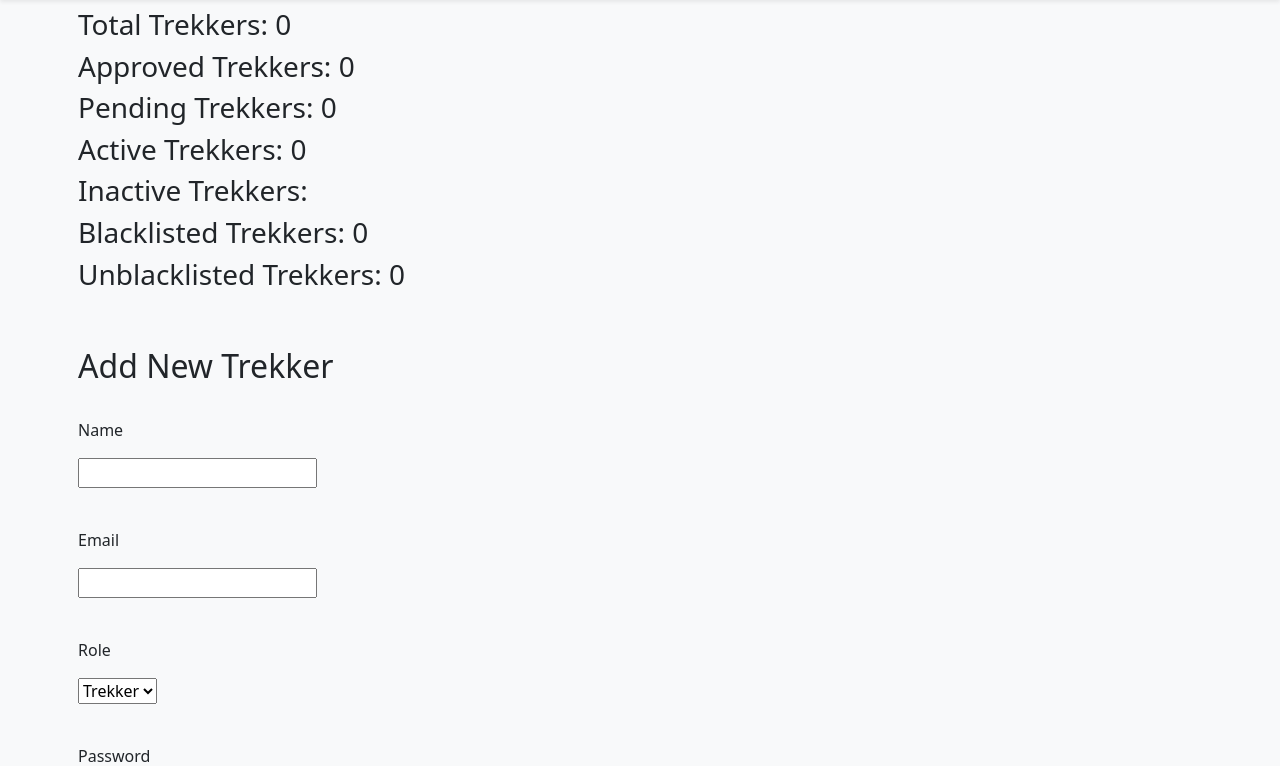
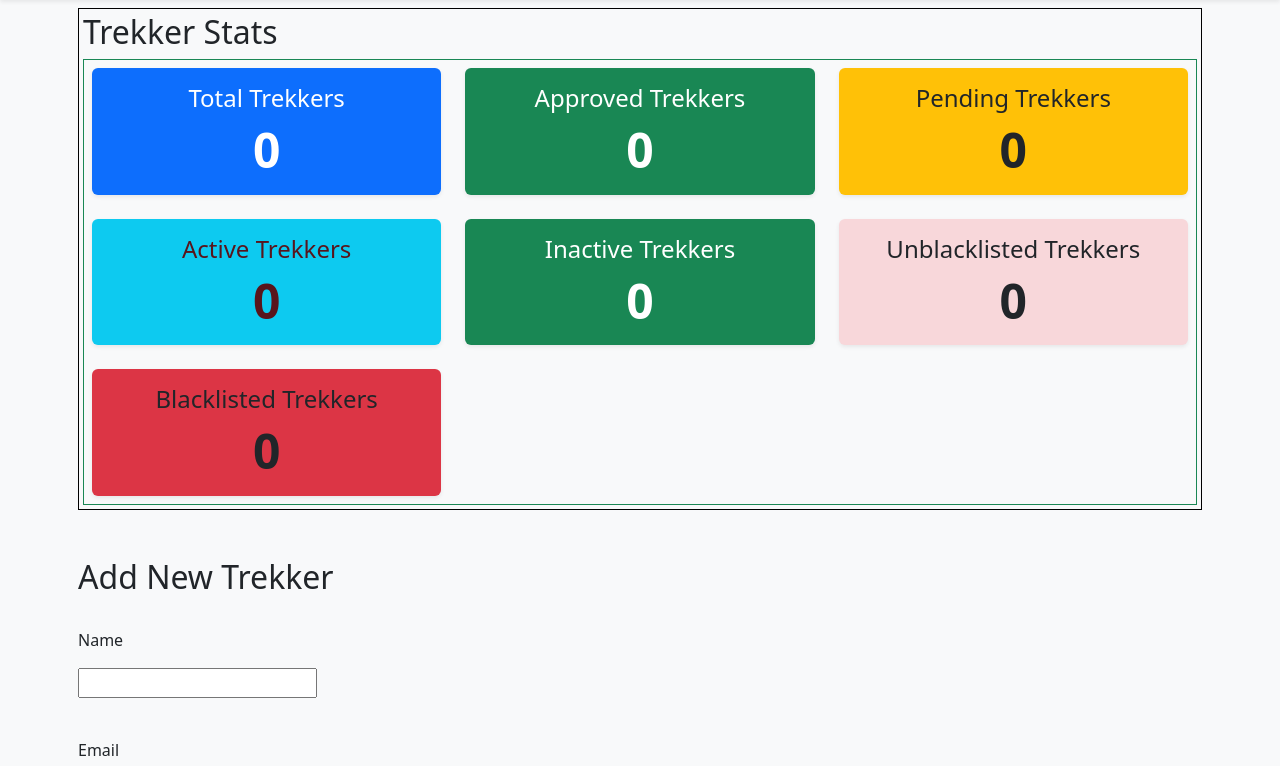
Before and after one commit to yrajnishds/trekking-management-application, a Flask app: page /admin/trekker in a window 1280 px wide. Shown: the part 57-823 px from the top of the page. Run offline with Flask 3, Linux system fonts and the light colour scheme; a user stored in the database is signed in; data comes from the database, SQL or seed files in the repository.

Commit message:
style: Added Stats cards to admin/trekker

```diff
--- a/templates/admin/trekker.html
+++ b/templates/admin/trekker.html
@@ -2,41 +2,95 @@
 
 {% block content %}
 
-<section>
-    <div>
-        <h3>
-            Total {{ role_type|capitalize + 's' }}: {{ total }}
-        </h3>
+<section class="m-auto p-1 d-flex flex-column border border-black">
+    <h2>Trekker Stats</h2>
+    <div class="container-fluid border border-success p-2">
+        <div class="row g-4">
+            <div class="col-12 col-md-6 col-lg-4">
+                <div class="card h-100 shadow-sm border-0 bg-primary text-white">
+                    <div class="card-body text-center">
+                        <h4 class="card-title">
+                            Total Trekkers
+                        </h4>
+                        <p class="display-5 fw-bold mb-0">
+                            {{ total }}
+                        </p>
                     </div>
-    <div>
-        <h3>
-            Approved {{ role_type|capitalize + 's' }}: {{ approved }}
-        </h3>
                 </div>
-    <div>
-        <h3>
-            Pending {{ role_type|capitalize + 's' }}: {{ pending }}
-        </h3>
             </div>
-    <div>
-        <h3>
-            Active {{ role_type|capitalize + 's' }}: {{ active }}
-        </h3>
+            <div class="col-12 col-md-6 col-lg-4">
+                <div class="card h-100 shadow-sm border-0 bg-success text-white">
+                    <div class="card-body text-center">
+                        <h4 class="card-title">
+                            Approved Trekkers
+                        </h4>
+                        <p class="display-5 fw-bold mb-0">
+                            {{ approved }}
+                        </p>
                     </div>
-    <div>
-        <h3>
-            Inactive {{ role_type|capitalize + 's' }}: {{ inavtive }}
-        </h3>
                 </div>
-    <div>
-        <h3>
-            Blacklisted {{ role_type|capitalize + 's' }}: {{ blacklisted }}
-        </h3>
             </div>
-    <div>
-        <h3>
-            Unblacklisted {{ role_type|capitalize + 's' }}: {{ unblacklisted }}
-        </h3>
+            <div class="col-12 col-md-6 col-lg-4">
+                <div class="card h-100 shadow-sm border-0 bg-warning text-dark">
+                    <div class="card-body text-center">
+                        <h4 class="card-title">
+                            Pending Trekkers
+                        </h4>
+                        <p class="display-5 fw-bold mb-0">
+                            {{ pending }}
+                        </p>
+                    </div>
+                </div>
+            </div>
+            <div class="col-12 col-md-6 col-lg-4">
+                <div class="card h-100 shadow-sm border-0 bg-info text-danger-emphasis">
+                    <div class="card-body text-center">
+                        <h4 class="card-title">
+                            Active Trekkers
+                        </h4>
+                        <p class="display-5 fw-bold mb-0">
+                            {{ active }}
+                        </p>
+                    </div>
+                </div>
+            </div>
+            <div class="col-12 col-md-6 col-lg-4">
+                <div class="card h-100 shadow-sm border-0 bg-success text-white">
+                    <div class="card-body text-center">
+                        <h4 class="card-title">
+                            Inactive Trekkers
+                        </h4>
+                        <p class="display-5 fw-bold mb-0">
+                            {{ inactive }}
+                        </p>
+                    </div>
+                </div>
+            </div>
+            <div class="col-12 col-md-6 col-lg-4">
+                <div class="card h-100 shadow-sm border-0 bg-danger-subtle text-dark">
+                    <div class="card-body text-center">
+                        <h4 class="card-title">
+                            Unblacklisted Trekkers
+                        </h4>
+                        <p class="display-5 fw-bold mb-0">
+                            {{ unblacklisted }}
+                        </p>
+                    </div>
+                </div>
+            </div>
+            <div class="col-12 col-md-6 col-lg-4">
+                <div class="card h-100 shadow-sm border-0 bg-danger text-dark">
+                    <div class="card-body text-center">
+                        <h4 class="card-title">
+                            Blacklisted Trekkers
+                        </h4>
+                        <p class="display-5 fw-bold mb-0">
+                            {{ blacklisted }}
+                        </p>
+                    </div>
+                </div>
+            </div>
+        </div>
     </div>
 
 </section><br><br>
```
Lines whose indentation alone changed are shown as unchanged.
